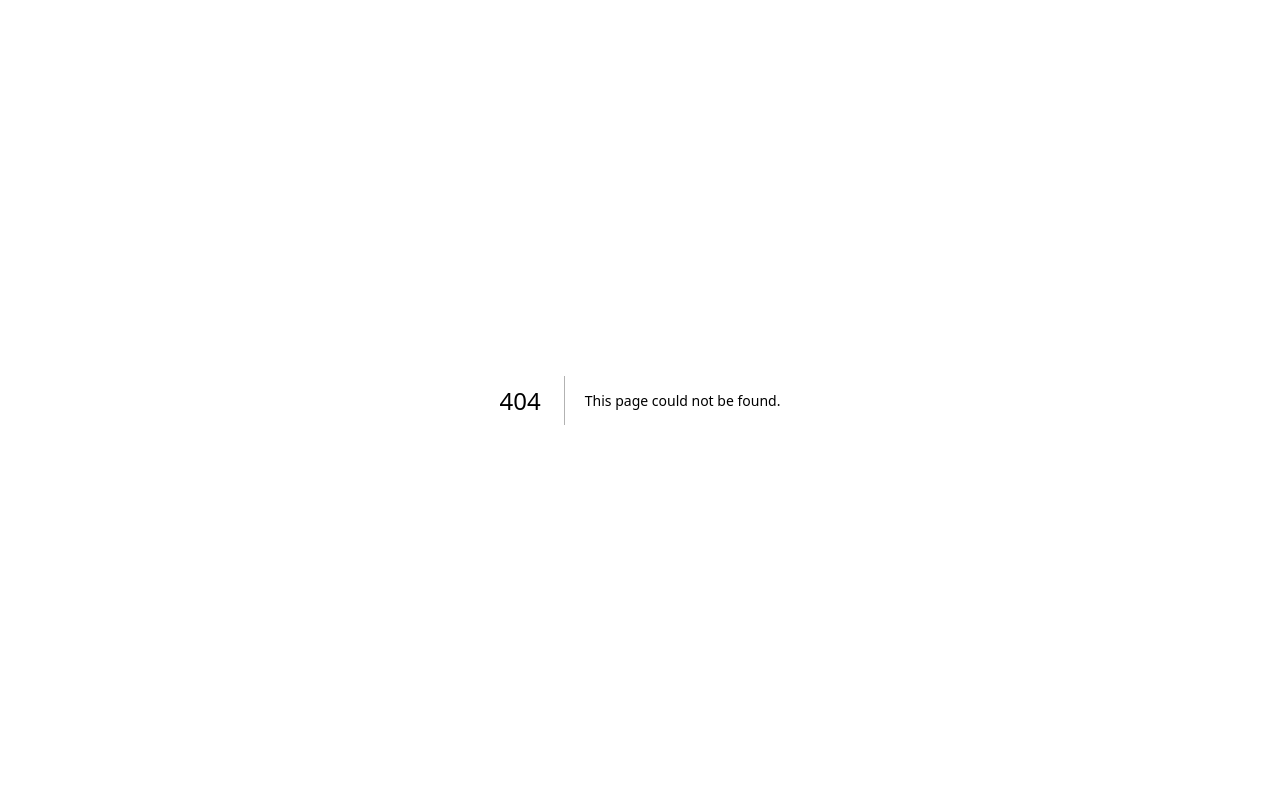
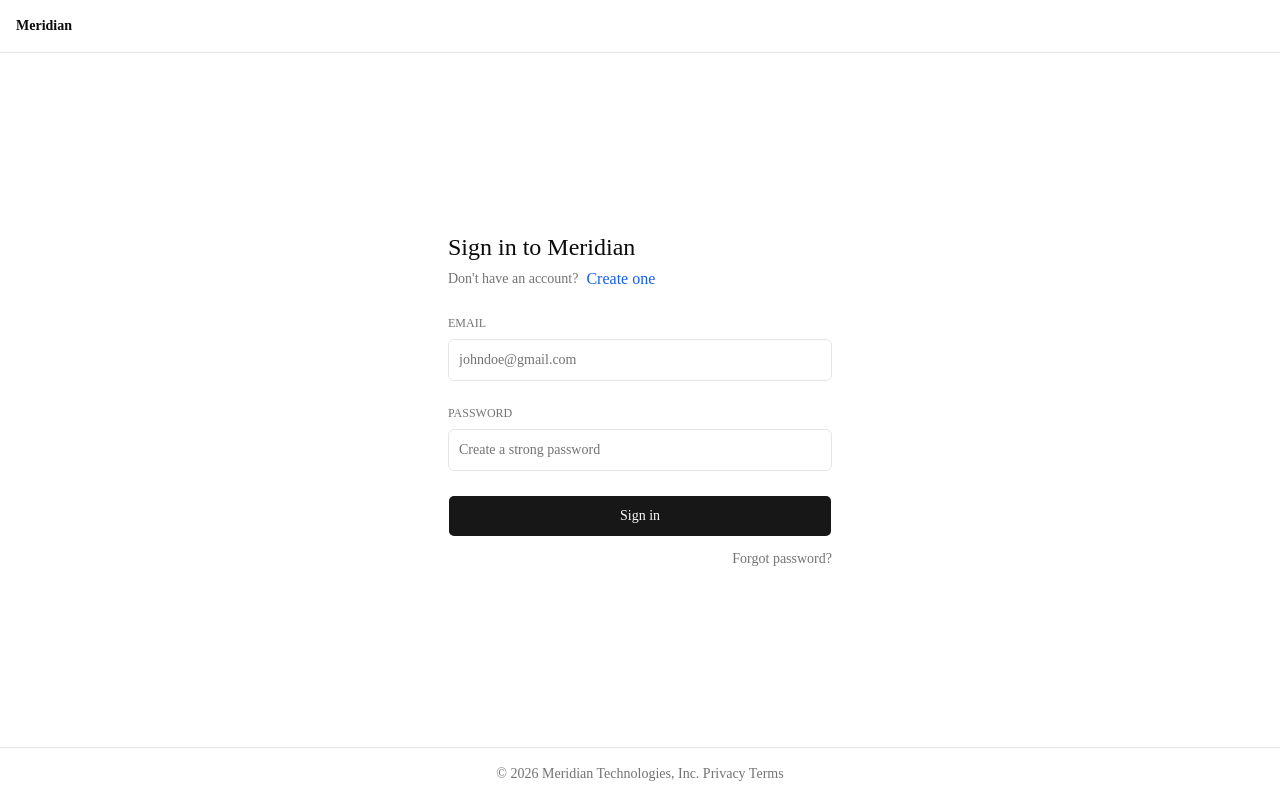
Before and after one commit to Deztini/meridian, a Next.js app in the folder meridian-frontend/: page /login in a window 1280 px wide. Before the commit this address had no page. Built offline with nearby package versions, Linux system fonts and the light colour scheme; no server answers.

Commit message:
complete login page

```diff
--- /dev/null
+++ b/meridian-frontend/src/app/(auth)/login/page.tsx
@@ -0,0 +1,21 @@
+import { LoginForm } from "@/features/auth/components/login-form";
+import Link from "next/link";
+
+export default function LoginPage() {
+  return (
+    <div className="w-full max-w-sm space-y-6">
+      <div className="space-y-1">
+        <h1 className="text-2xl font-medium">Sign in to Meridian</h1>
+        <div className="flex gap-2 items-center">
+          <p className="text-sm text-muted-foreground">
+            Don't have an account?
+          </p>
+          <Link href={"/signup"} className="text-blue-600 hover:underline">
+            Create one
+          </Link>
+        </div>
+      </div>
+      <LoginForm />
+    </div>
+  );
+}
--- a/meridian-frontend/src/features/auth/components/login-form.tsx
+++ b/meridian-frontend/src/features/auth/components/login-form.tsx
@@ -1,3 +1,5 @@
+"use client";
+
 import { Label } from "@/components/ui/label";
 import { Input } from "@/components/ui/input";
 import { Button } from "@/components/ui/button";
@@ -71,12 +73,12 @@ export function LoginForm() {
         </Button>
       </form>
 
-      <div>
+      <div className="flex justify-end">
         <Link
           href="/"
-          className="text-muted-foreground hover:text-blue-600 cursor-pointer"
+          className="text-sm text-muted-foreground hover:text-blue-600 cursor-pointer"
         >
-          Forgot Password?
+          Forgot password?
         </Link>
       </div>
     </div>
```
